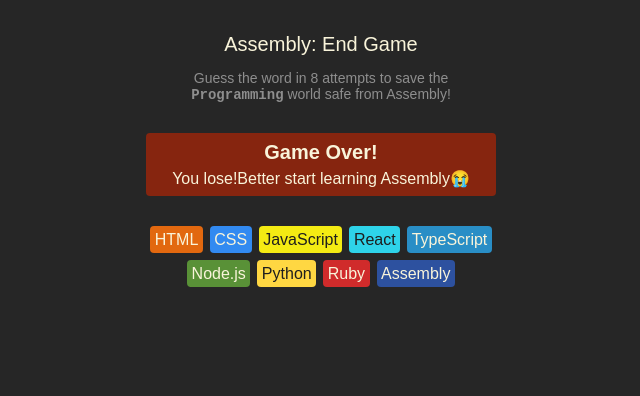
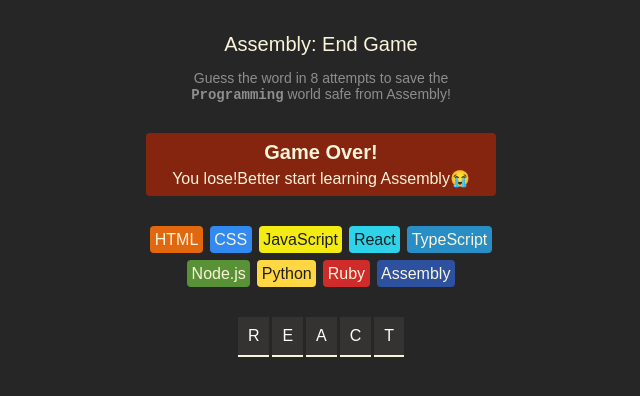
Before and after one commit to MatthiasRus/Assembly-End-Game, a React (Vite) app: page / in a window 1280 px wide. Shown: the top 396 px of the page, without its empty margins (319-959 px from the left). Built offline with nearby package versions, Linux system fonts and the light colour scheme.

Commit message:
Word display

```diff
--- a/src/App.css
+++ b/src/App.css
@@ -53,6 +53,7 @@
     flex-wrap: wrap;
     justify-content: center;
     align-items: center;
+    margin-block: 30px;
 }
 
 .languages span{
@@ -61,3 +62,17 @@
     border-radius: 4px;
     font-weight: 200;
 }
+
+.words{
+    display: flex;
+    color: rgb(255, 255, 255);
+    align-items: center;
+    justify-content: center;
+    gap: 3px;
+}
+
+.letter{
+    border-bottom:2px solid  #F9F4DA;
+    padding: 10px;
+    background-color:#353232;
+}
--- a/src/App.jsx
+++ b/src/App.jsx
@@ -1,3 +1,4 @@
+import { useState } from 'react'
 import './App.css'
 import { languages } from './Languages'
 function App() {
@@ -18,6 +19,16 @@
 }
 )
 
+const [currentWord, setCurrentWord] = useState("React");
+const listOLetters = Array.from(currentWord);
+const wordElement = listOLetters.map(letter =>{
+ return <span
+      className="letter"
+      key={letter}
+  >
+        {letter.toUpperCase()}
+  </span>
+})
   return (
     <main>
         <header className="title">
@@ -31,6 +42,9 @@
         <section className="languages">
             {languageElements}
         </section>
+        <section className="words">
+              {wordElement}
+        </section>
     </main>
   )
 }
```
